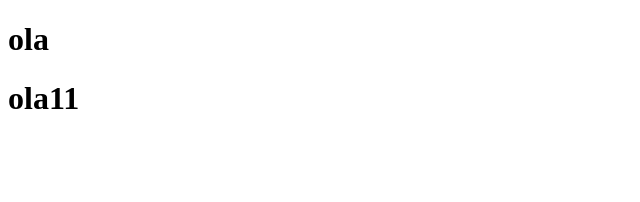
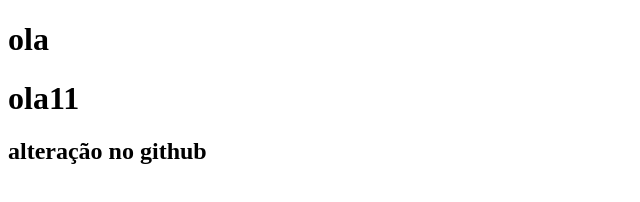
Before and after one commit to moniquetrotta/gama-no-github, a plain HTML site: page index.html in a window 1280 px wide. Shown: the whole page, without its empty margins (0-640 px from the left). Drawn offline with Linux system fonts and the light colour scheme.

Commit message:
alterando direto no github

```diff
--- a/index.html
+++ b/index.html
@@ -9,5 +9,6 @@
 <body>
   <h1>ola</h1>
   <h1>ola11</h1>
+  <h2>alteração no github</h2>
 </body>
 </html>
```
